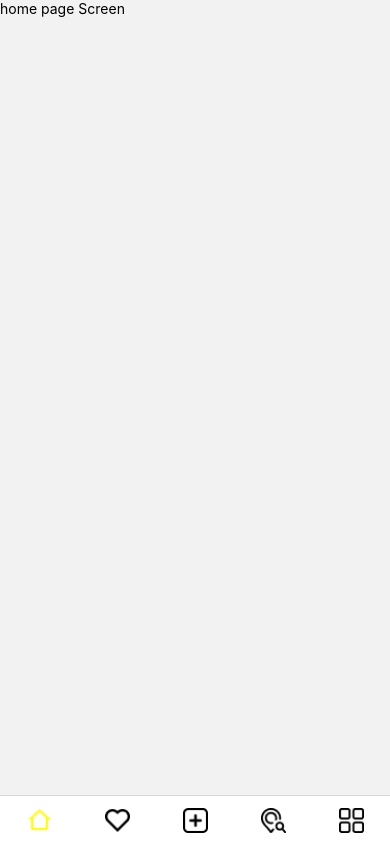
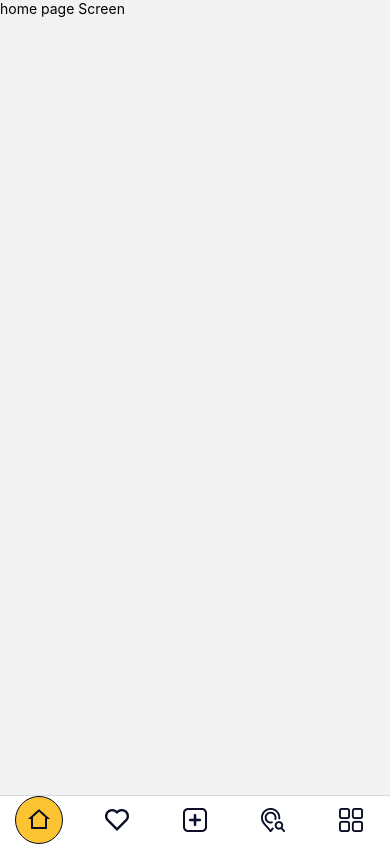
Before and after one commit to glooms00/ctdproject, a React Native app: screen / in a window 390 px wide. Built offline with nearby package versions, Linux system fonts and the light colour scheme.

Commit message:
new project

```diff
--- a/App.js
+++ b/App.js
@@ -1,5 +1,5 @@
 import React from 'react';
-import { StatusBar, Image } from 'react-native';
+import { StatusBar, Image, View } from 'react-native';
 import { NavigationContainer } from '@react-navigation/native';
 import { createStackNavigator } from '@react-navigation/stack';
 import { createBottomTabNavigator } from '@react-navigation/bottom-tabs';
@@ -9,6 +9,7 @@ import CircuitCreatorScreen from './screens/CircuitCreator';
 import FavoriteScreen from './screens/Favorite';
 import HomePageScreen from './screens/HomePage';
 import NearbyScreen from './screens/Nearby';
+import styles from './styles';
 
 const Stack = createStackNavigator();
 const Tab = createBottomTabNavigator();
@@ -30,9 +31,18 @@ export default function App() {
 function TabNavigator() {
   return (
     <Tab.Navigator
+    tabBarStyle={{ height: 75 }}
       screenOptions={({ route }) => ({
         tabBarIcon: ({ focused, color, size }) => {
           let iconName;
+          let containerStyle = [
+  styles.FrameContainer2,
+  {
+    backgroundColor: focused ? '#FCC433' : 'transparent',
+    borderWidth: focused ? 1 : 0,
+    borderColor: focused ? '#070A27' : 'transparent',
+  }
+];
 
           if (route.name === 'HomePage') {
             iconName = require('./assets/Frame2.png');
@@ -46,13 +56,17 @@ function TabNavigator() {
             iconName = require('./assets/menu1.png');
           }
 
-          return <Image source={iconName} style={{ width: size, height: size, tintColor: focused ? 'yellow' : 'black' }} />;
+          return (
+            <View style={containerStyle}>
+              <Image source={iconName} style={{ width: 24, height: 24, tintColor: focused ? '#070A27' : '#070A27' }} />
+            </View>
+          );
         },
       })}
       tabBarOptions={{
         showLabel: false, // Hide the label of each tab
-        activeTintColor: 'yellow',
-        inactiveTintColor: 'black',
+        activeTintColor: '#070A27',
+        inactiveTintColor: '#070A27',
       }}
     >
       <Tab.Screen name="HomePage" component={HomePageScreen} options={{ headerShown: false }}  />
--- a/package.json
+++ b/package.json
@@ -18,7 +18,8 @@
     "react": "18.2.0",
     "react-native": "0.71.8",
     "react-native-safe-area-context": "4.5.0",
-    "react-native-screens": "~3.20.0"
+    "react-native-screens": "~3.20.0",
+    "react-native-tab-view": "^3.5.2"
   },
   "devDependencies": {
     "@babel/core": "^7.20.0"
--- a/screens/MyScreen.js
+++ b/screens/MyScreen.js
@@ -23,7 +23,10 @@ const MyScreen = () => {
         </TouchableOpacity>
         <Text style={styles.title}>the Local's word</Text>
       </View>
-      <ScrollView contentContainerStyle={styles.scrollViewContent}>
+      <ScrollView
+  contentContainerStyle={styles.scrollViewContent}
+  showsVerticalScrollIndicator={false}
+>
         <ImageWithTextComponent imageTextData={imageTextData} />
         <ParagraphComponent paragraphTextData={paragraphTextData} />
       </ScrollView>
--- a/styles.js
+++ b/styles.js
@@ -222,8 +222,8 @@ export default StyleSheet.create({
        height: 48,
        flexShrink: 0,
        borderRadius: 48,
-       borderWidth: 1,
-       borderColor: '#070A27',
+      // borderWidth: 1,
+       //borderColor: '#070A27',
        backgroundColor: '#FCC433',
        backgroundPosition: '-9.236px -5.2px',
        backgroundSize: '138.484% 136.491%',
```
Also changed, not shown: 1 other file (tests, documents, lock files or other folders).
